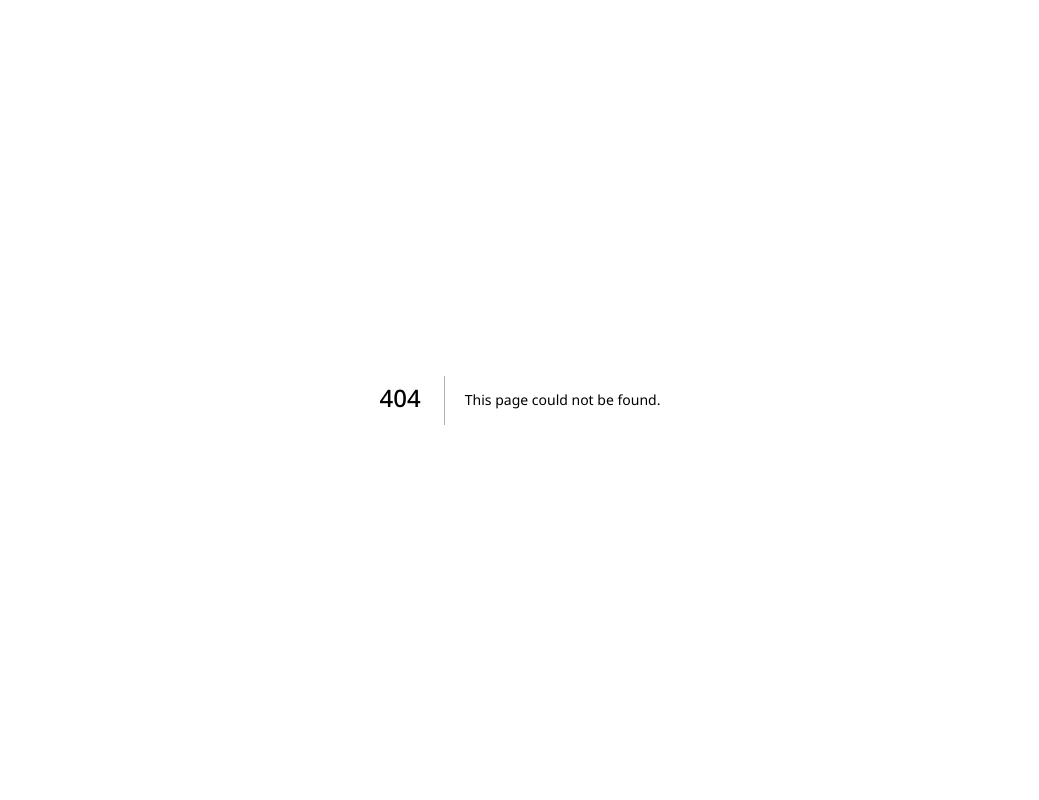
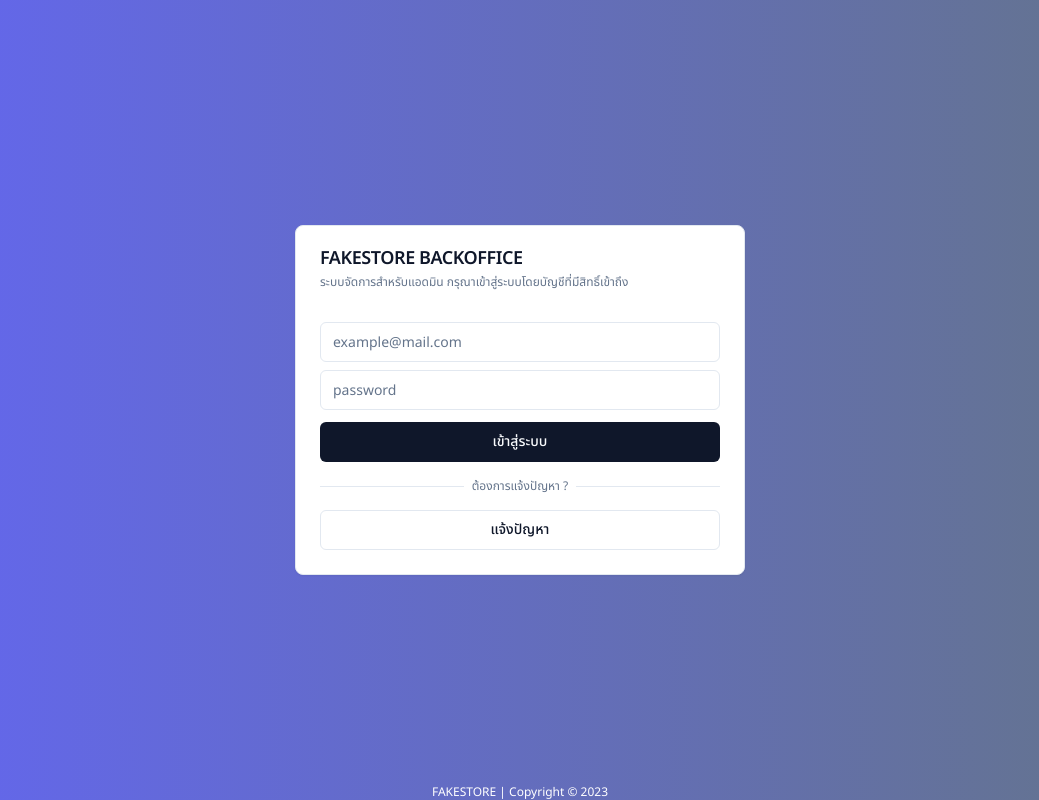
Before and after one commit to NOTMEAN11/fakestore-nextjs, a Next.js app: page /backoffice/login in a window 1280 px wide. Before the commit this address had no page. Shown: the whole page, without its empty margins (120-1159 px from the left). Built offline with nearby package versions, Linux system fonts and the light colour scheme.

Commit message:
add - backoffice , login and handleCookie

```diff
--- /dev/null
+++ b/src/app/backoffice/login/page.tsx
@@ -0,0 +1,118 @@
+"use client";
+import { Button } from "@/components/ui/button";
+import {
+  Card,
+  CardContent,
+  CardDescription,
+  CardHeader,
+  CardTitle,
+} from "@/components/ui/card";
+import { Input } from "@/components/ui/input";
+import { Loader2 } from "lucide-react";
+import { useRouter } from "next/navigation";
+import React, { useRef, useState } from "react";
+
+function BackOfficeLogin() {
+  const emailRef = useRef<HTMLInputElement>(null);
+  const passwordRef = useRef<HTMLInputElement>(null);
+  const router = useRouter();
+  const [err, setErr] = useState("");
+  const [loading, setLoading] = useState(false);
+
+  async function Login() {
+    setLoading(true);
+    const email = emailRef.current?.value;
+    const password = passwordRef.current?.value;
+    const res = await fetch("http://localhost:3001/api/auth/login", {
+      method: "POST",
+      credentials: "include",
+      headers: {
+        "Content-Type": "application/json",
+      },
+      body: JSON.stringify({
+        email: email,
+        password: password,
+      }),
+    });
+    const data = await res.json();
+
+    if (data.user) {
+      router.push("/backoffice");
+    } else {
+      setErr(data.message);
+      setLoading(false);
+      console.log(data);
+    }
+  }
+  return (
+    <div className="bg-gradient-to-r from-indigo-500 to-slate-500 h-screen">
+      <div className="flex justify-center items-center h-full">
+        <Card className="">
+          <CardHeader>
+            <CardTitle>FAKESTORE BACKOFFICE</CardTitle>
+            <CardDescription className="text-xs">
+              ระบบจัดการสำหรับแอดมิน กรุณาเข้าสู่ระบบโดยบัญชีที่มีสิทธิ์เข้าถึง
+            </CardDescription>
+          </CardHeader>
+          <CardContent>
+            <div className="md:w-[400px]">
+              <p className="text-red-500 text-xs text-center">{err}</p>
+              <Input
+                type="email"
+                placeholder="example@mail.com"
+                className="my-2"
+                ref={emailRef}
+              />
+              <Input
+                type="password"
+                placeholder="password"
+                className="my-2"
+                ref={passwordRef}
+              />
+              {/* <div className="flex items-center my-4">
+                <Checkbox id="remember" />
+                <Label htmlFor="remember" className="ml-1 text-xs font-normal">
+                  จดจำฉันไว้ในระบบ
+                </Label>
+              </div> */}
+              <Button
+                className="w-full mt-1"
+                onClick={Login}
+                disabled={loading}
+              >
+                {loading ? (
+                  <div className="flex items-center">
+                    <Loader2 className="mr-2 h-4 w-4 animate-spin" /> กำลังโหลด
+                  </div>
+                ) : (
+                  "เข้าสู่ระบบ"
+                )}
+              </Button>
+              <div className="relative my-4">
+                <div className="absolute inset-0 flex items-center">
+                  <span className="w-full border-t" />
+                </div>
+                <div className="relative flex justify-center text-xs uppercase">
+                  <span className="bg-background px-2 text-muted-foreground">
+                    ต้องการแจ้งปัญหา ?
+                  </span>
+                </div>
+              </div>
+              <Button className="w-full " variant="outline">
+                แจ้งปัญหา
+              </Button>
+            </div>
+          </CardContent>
+          {/* <CardFooter>
+            <p>Card Footer</p>
+          </CardFooter> */}
+        </Card>
+        <div className="fixed bottom-0 text-xs text-white">
+          FAKESTORE | Copyright &copy; 2023
+        </div>
+      </div>
+    </div>
+  );
+}
+
+export default BackOfficeLogin;
--- /dev/null
+++ b/src/app/backoffice/page.tsx
@@ -0,0 +1,44 @@
+import React from "react";
+import { redirect } from "next/navigation";
+import { cookies } from "next/headers";
+import Logout from "@/components/logout/Logout";
+
+async function getAdminUser(token: string) {
+  const res = await fetch("http://localhost:3001/api/auth/users", {
+    headers: {
+      authorization: `Bearer ${token}`,
+    },
+  });
+  const data = await res.json();
+
+  return data;
+}
+
+async function BackOffice() {
+  const cookieStore = cookies();
+  const token = cookieStore.get("token");
+  const adminUser = await getAdminUser(token?.value || "");
+
+  if (!token) {
+    redirect("/backoffice/login");
+  }
+  if (adminUser.isAdmin === false || adminUser.isAdmin === undefined) {
+    return (
+      <div>
+        <h1>401</h1>
+        <p>You are not authorized to view this page</p>
+        <Logout />
+      </div>
+    );
+  }
+
+  console.log(adminUser);
+  return (
+    <div>
+      <h1>BackOffice</h1>
+      <Logout />
+    </div>
+  );
+}
+
+export default BackOffice;
```
